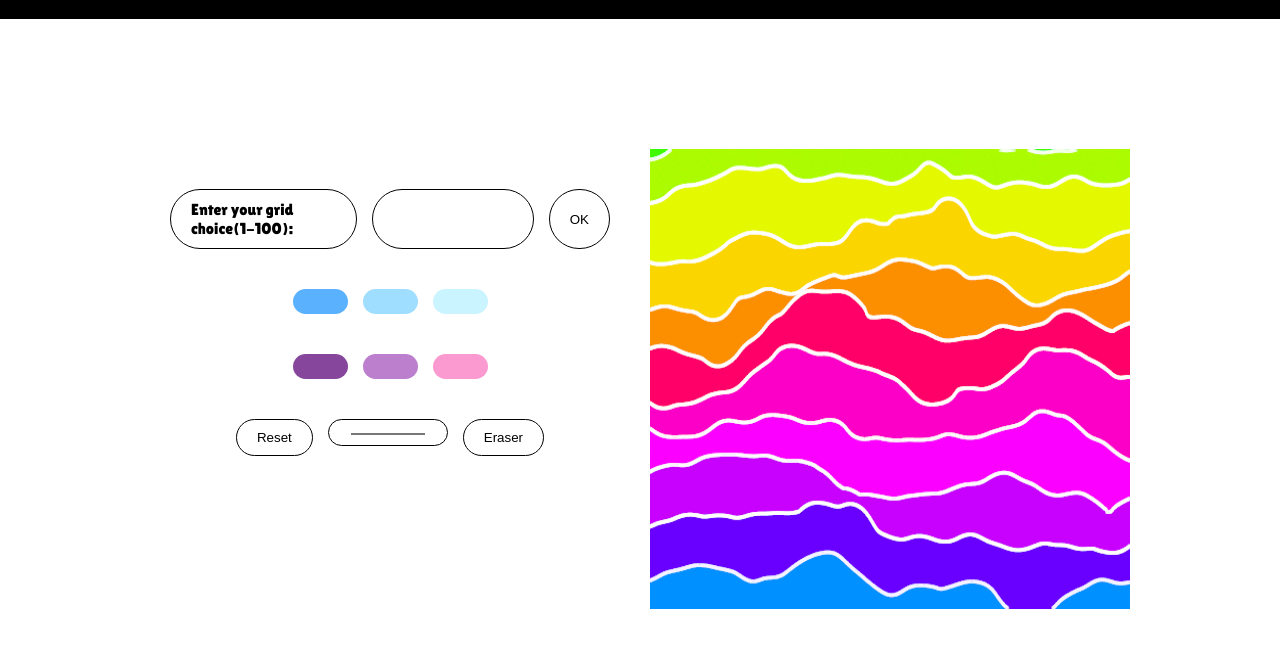
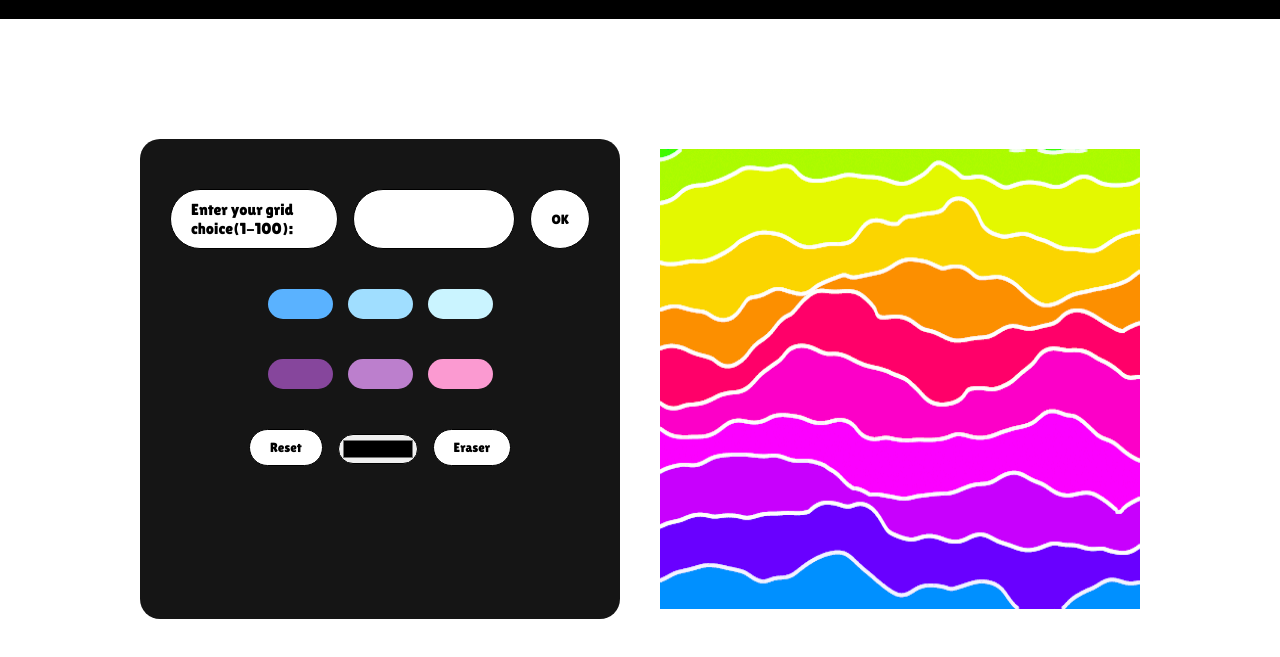
Before and after one commit to boornimavar/Etch-a-Sketch, a plain HTML site: page index.html in a window 1280 px wide. Shown: the part 61-718 px from the top of the page. Drawn offline with Linux system fonts and the light colour scheme.

Commit message:
Update css

```diff
--- a/styles.css
+++ b/styles.css
@@ -6,7 +6,13 @@ body {
     align-items: center;
     height: 100vh;
     justify-content: center;
-    gap:20px;
+    gap:40px;
+    font-family: "Lilita One", sans-serif;
+    font-weight: 400;
+    font-style: normal;
+  }
+
+  button,input{
     font-family: "Lilita One", sans-serif;
     font-weight: 400;
     font-style: normal;
@@ -30,7 +36,6 @@ body {
     width: 480px;
     display: flex;
     flex-wrap: wrap;
-
   }
 
   #holder img{
@@ -39,14 +44,17 @@ body {
   }
 
   .contents{
+    background-color:rgba(0, 0, 0, 0.918);
     padding: 20px;
-    height: 460px;
+    height: 480px;
     width: 480px;
     box-sizing: border-box;
     display: flex;
+    align-items: center;
     flex-direction: column;
     margin-top: 80px;
-
+    border-radius: 20px;
+    padding: 30px;
   }
 
   .square {
@@ -55,8 +63,8 @@ body {
   }
 
   .btn{
-    width: 55px;
-    height: 25px;
+    width: 65px;
+    height: 30px;
     cursor: pointer;
     border-radius: 40px;
   }
@@ -90,11 +98,11 @@ body {
     border:none;
   }
   #btn6{
-    background-color:rgb(251, 154, 209) ;
+    background-color:rgb(251, 154, 209);
     border:none;
   }
 
-  #reset,#eraser,#ok,input,label{
+  #reset,#eraser,#ok,#answer,label{
     background-color: white;
     border: 1px solid black;
     border-radius: 40px;
@@ -102,6 +110,15 @@ body {
     cursor: pointer;
   }
 
-  input{
+  #answer{
     width: 120px;
   }
+
+
+  #favcolor{
+    border-radius: 40px;
+    width: 80px;
+    height: 30px;
+    margin-top: 5px;
+    cursor: pointer;
+  }
```
